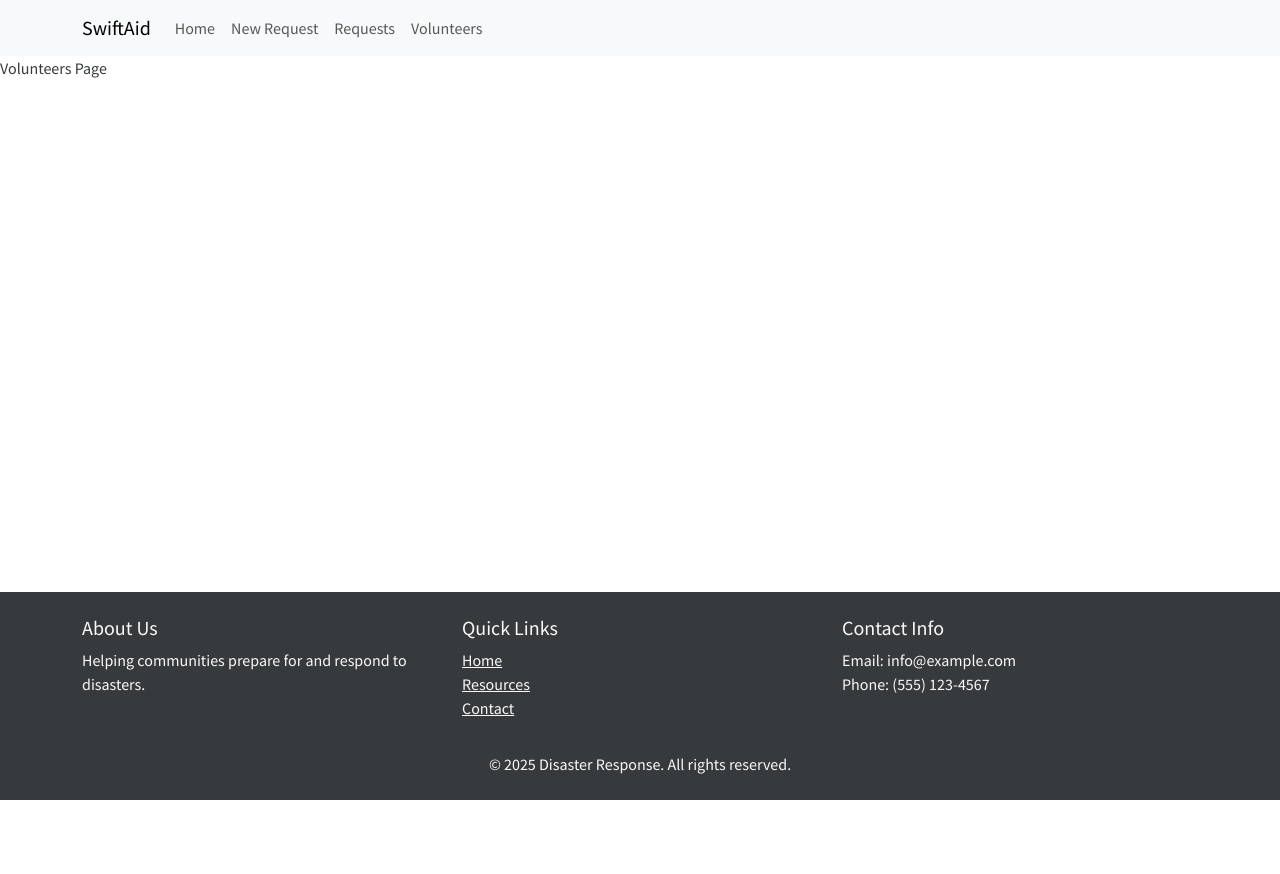
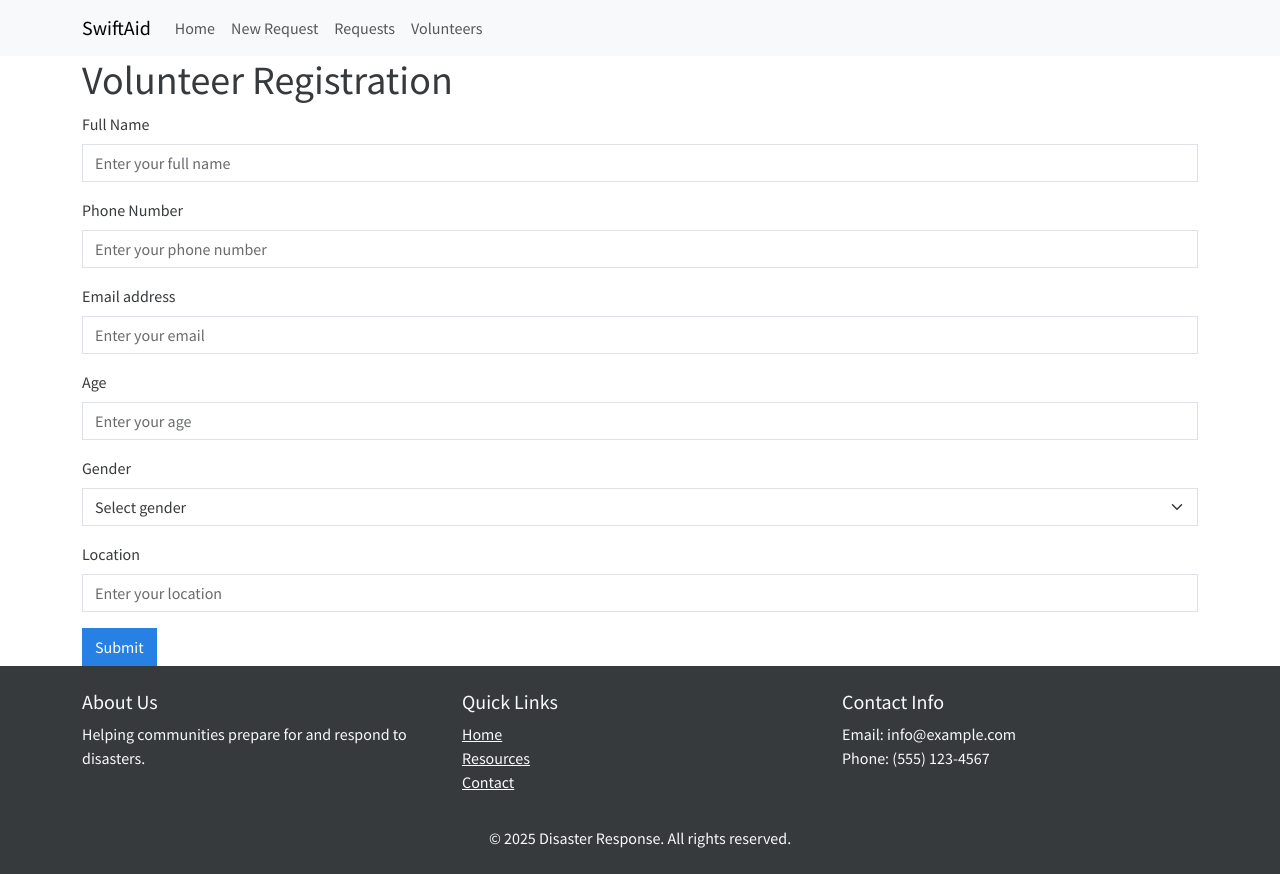
Before and after one commit to vishnu6512/SwiftAid, a React (Vite) app: page /volunteers in a window 1280 px wide. Before the commit the page ends 800 px from the top, so only its background shows below. Built offline with nearby package versions, Linux system fonts and the light colour scheme.

Commit message:
google maps api added for getting location

```diff
--- a/src/App.jsx
+++ b/src/App.jsx
@@ -5,6 +5,7 @@ import Home from './pages/Home'
 import NewRequest from './pages/NewRequest'
 import Requests from './pages/Requests'
 import './App.css'
+import Volunteers from './pages/Volunteers'
 
 function App() {
   return (
@@ -16,7 +17,7 @@ function App() {
             <Route path="/" element={<Home />} />
             <Route path="/new-request" element={<NewRequest />} />
             <Route path="/requests" element={<Requests />} />
-            <Route path="/volunteers" element={<div>Volunteers Page</div>} />
+            <Route path="/volunteers" element={<Volunteers/>} />
           </Routes>
         </main>
         <Footer />
--- a/src/pages/NewRequest.jsx
+++ b/src/pages/NewRequest.jsx
@@ -1,6 +1,7 @@
-import React, { useState } from 'react'
+import React, { useState, useEffect } from 'react'
 import { Container, Form, Button } from 'react-bootstrap'
 import { saveRequest } from '../services/allAPI'
+
 
 const NewRequest = () => {
 
@@ -8,8 +9,135 @@ const NewRequest = () => {
         title: '',
         description: '',
         location: '',
-        contact: ''
+        contact: '',
+        lat: null,
+        lng: null
     })
+
+    const [map, setMap] = useState(null)
+    const [marker, setMarker] = useState(null)
+    const mapRef = React.useRef(null)
+
+    useEffect(() => {
+        if (window.google && window.google.maps && window.google.maps.places) {
+            initializeMapAndAutocomplete()
+            return
+        }
+
+        const scriptId = 'google-maps-script'
+        if (document.getElementById(scriptId)) return
+
+        const script = document.createElement('script')
+        script.id = scriptId
+
+        window.initializeGoogleMaps = () => {
+            initializeMapAndAutocomplete()
+        }
+
+        script.src = `https://maps.googleapis.com/maps/api/js?key=AIzaSyAcXXwIGx17FJFYRyPuKaGn3seJ_Rwn-5o&libraries=places&callback=initializeGoogleMaps`
+        script.async = true
+        script.defer = true
+        document.head.appendChild(script)
+
+        function initializeMapAndAutocomplete() {
+            const input = document.getElementById('location')
+            if (!input || !mapRef.current) return
+
+            try {
+                // Initialize the map
+                const defaultLocation = { lat: 0, lng: 0 }
+                const newMap = new window.google.maps.Map(mapRef.current, {
+                    center: defaultLocation,
+                    zoom: 2,
+                    mapTypeControl: false,
+                })
+                setMap(newMap)
+
+                // Initialize autocomplete
+                const autocomplete = new window.google.maps.places.Autocomplete(input)
+                autocomplete.bindTo('bounds', newMap)
+
+                // Create a marker for the selected location
+                const newMarker = new window.google.maps.Marker({
+                    map: newMap,
+                    draggable: true,
+                })
+                setMarker(newMarker)
+
+                // Handle place selection
+                autocomplete.addListener('place_changed', () => {
+                    const place = autocomplete.getPlace()
+                    if (!place.geometry) return
+
+                    updateLocationDetails(
+                        place.formatted_address,
+                        place.geometry.location.lat(),
+                        place.geometry.location.lng()
+                    )
+
+                    // Update marker and map
+                    newMarker.setPosition(place.geometry.location)
+                    newMap.setCenter(place.geometry.location)
+                    newMap.setZoom(15)
+                })
+
+                // Handle marker drag
+                newMarker.addListener('dragend', () => {
+                    const position = newMarker.getPosition()
+                    const geocoder = new window.google.maps.Geocoder()
+
+                    geocoder.geocode({ location: position }, (results, status) => {
+                        if (status === 'OK' && results[0]) {
+                            updateLocationDetails(
+                                results[0].formatted_address,
+                                position.lat(),
+                                position.lng()
+                            )
+                        }
+                    })
+                })
+
+                // Handle map clicks
+                newMap.addListener('click', (e) => {
+                    const position = e.latLng
+                    newMarker.setPosition(position)
+
+                    const geocoder = new window.google.maps.Geocoder()
+                    geocoder.geocode({ location: position }, (results, status) => {
+                        if (status === 'OK' && results[0]) {
+                            updateLocationDetails(
+                                results[0].formatted_address,
+                                position.lat(),
+                                position.lng()
+                            )
+                        }
+                    })
+                })
+
+            } catch (error) {
+                console.error('Error initializing Google Maps:', error)
+            }
+        }
+
+        return () => {
+            const scriptElement = document.getElementById(scriptId)
+            if (scriptElement) {
+                document.head.removeChild(scriptElement)
+            }
+            if (window.initializeGoogleMaps) {
+                delete window.initializeGoogleMaps
+            }
+        }
+    }, [])
+
+    const updateLocationDetails = (address, lat, lng) => {
+        setRequestDetails(prev => ({
+            ...prev,
+            location: address,
+            lat: lat,
+            lng: lng
+        }))
+    }
 
     const handleSubmit = async (e) =>  {
         e.preventDefault()
@@ -52,12 +180,19 @@ const NewRequest = () => {
 
         <Form.Group className="mb-3">
           <Form.Label>Location</Form.Label>
-          <Form.Control onChange={(e) => setRequestDetails({...requestDetails, location: e.target.value})}
+          <Form.Control
             type="text"
             id="location"
             name="location"
-            placeholder="Your location"
+            placeholder="Search for a location or click on the map"
+            value={requestDetails.location}
+            onChange={(e) => setRequestDetails({...requestDetails, location: e.target.value})}
             required
+          />
+          <div
+            ref={mapRef}
+            style={{ width: '100%', height: '400px', marginTop: '10px' }}
+            className="mb-3"
           />
         </Form.Group>
 
--- /dev/null
+++ b/src/pages/Volunteers.jsx
@@ -0,0 +1,70 @@
+import React, { useState } from 'react'
+import { Container, Form } from 'react-bootstrap'
+import { saveVolunteer } from '../services/allAPI'
+
+const Volunteers = () => {
+
+    const [volunteerDetails, setVolunteerDetails] = useState({
+        name: '',
+        phone: '',
+        email: '',
+        age: '',
+        gender: '',
+        location: ''
+    })
+
+    const handleSubmit = async (e) => {
+        e.preventDefault()
+        const response = await saveVolunteer(volunteerDetails)
+        console.log(response)
+    }
+  return (
+    <>
+
+    <Container>
+        <h1>Volunteer Registration</h1>
+        <Form>
+          <Form.Group className="mb-3" controlId="formName">
+            <Form.Label>Full Name</Form.Label>
+            <Form.Control onChange={(e) => setVolunteerDetails({...volunteerDetails, name: e.target.value})} type="text" placeholder="Enter your full name" />
+          </Form.Group>
+
+          <Form.Group className="mb-3" controlId="formPhone">
+            <Form.Label>Phone Number</Form.Label>
+            <Form.Control onChange={(e) => setVolunteerDetails({...volunteerDetails, phone: e.target.value})} type="tel" placeholder="Enter your phone number" />
+          </Form.Group>
+
+          <Form.Group className="mb-3" controlId="formEmail">
+            <Form.Label>Email address</Form.Label>
+            <Form.Control onChange={(e) => setVolunteerDetails({...volunteerDetails, email: e.target.value})} type="email" placeholder="Enter your email" />
+          </Form.Group>
+
+          <Form.Group className="mb-3" controlId="formAge">
+            <Form.Label>Age</Form.Label>
+            <Form.Control onChange={(e) => setVolunteerDetails({...volunteerDetails, age: e.target.value})} type="number" placeholder="Enter your age" />
+          </Form.Group>
+
+          <Form.Group className="mb-3" controlId="formGender">
+            <Form.Label>Gender</Form.Label>
+            <Form.Select onChange={(e) => setVolunteerDetails({...volunteerDetails, gender: e.target.value})}>
+              <option value="">Select gender</option>
+              <option value="male">Male</option>
+              <option value="female">Female</option>
+              <option value="other">Other</option>
+            </Form.Select>
+          </Form.Group>
+
+          <Form.Group className="mb-3" controlId="formLocation">
+            <Form.Label>Location</Form.Label>
+            <Form.Control onChange={(e) => setVolunteerDetails({...volunteerDetails, location: e.target.value})} type="text" placeholder="Enter your location" />
+          </Form.Group>
+
+          <button onClick={handleSubmit} type="submit" className="btn btn-primary">Submit</button>
+        </Form>
+    </Container>
+    </>
+
+  )
+}
+
+export default Volunteers
--- a/src/services/allAPI.js
+++ b/src/services/allAPI.js
@@ -10,3 +10,8 @@ export const saveRequest = async (reqBody) => {
 export const getAllRequests = async () => {
     return await commonAPI("GET", `${serverURL}/requests`)
 }
+
+// to save a new volunteer in the database
+export const saveVolunteer = async (reqBody) => {
+    return await commonAPI("POST", `${serverURL}/volunteers`, reqBody)
+}
```
